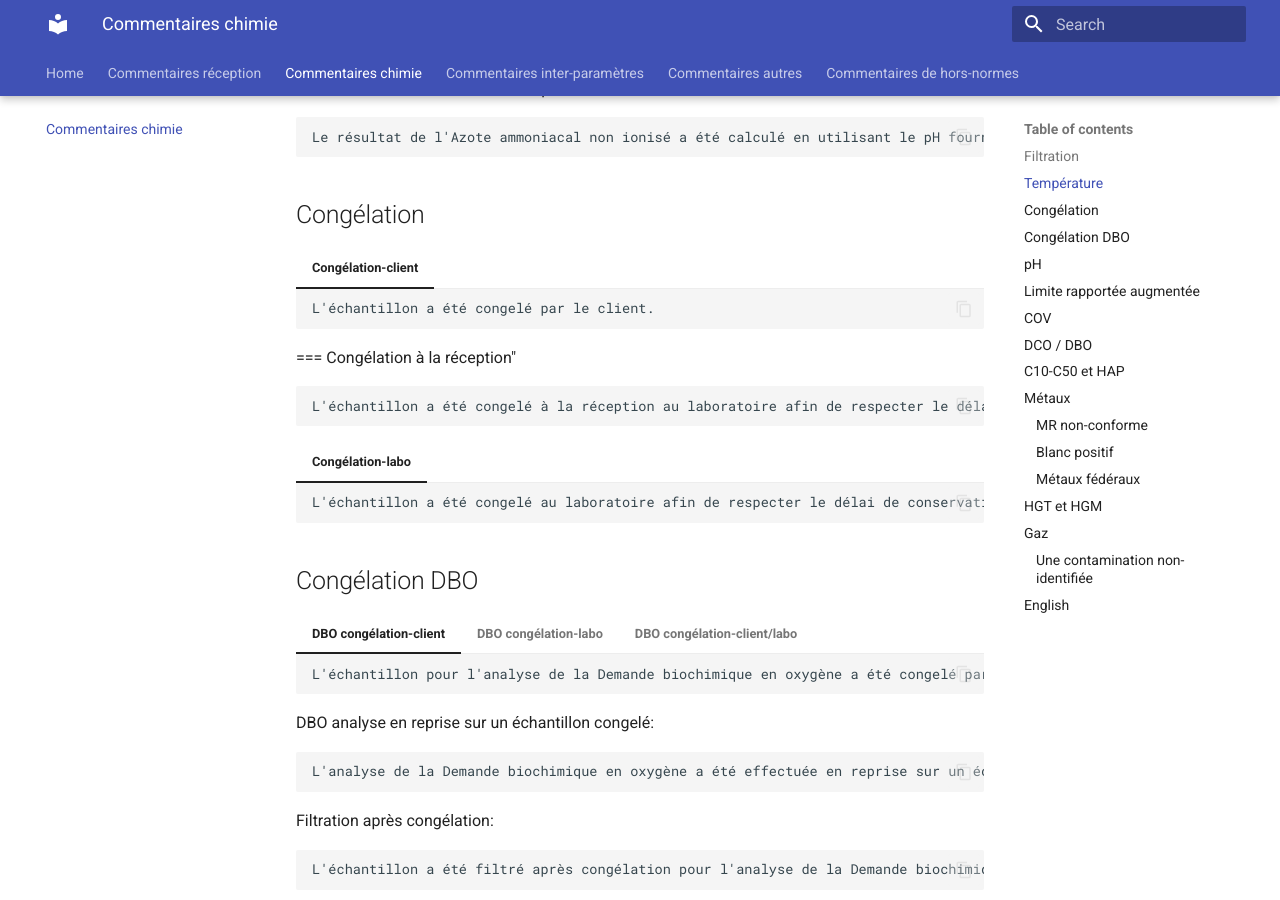
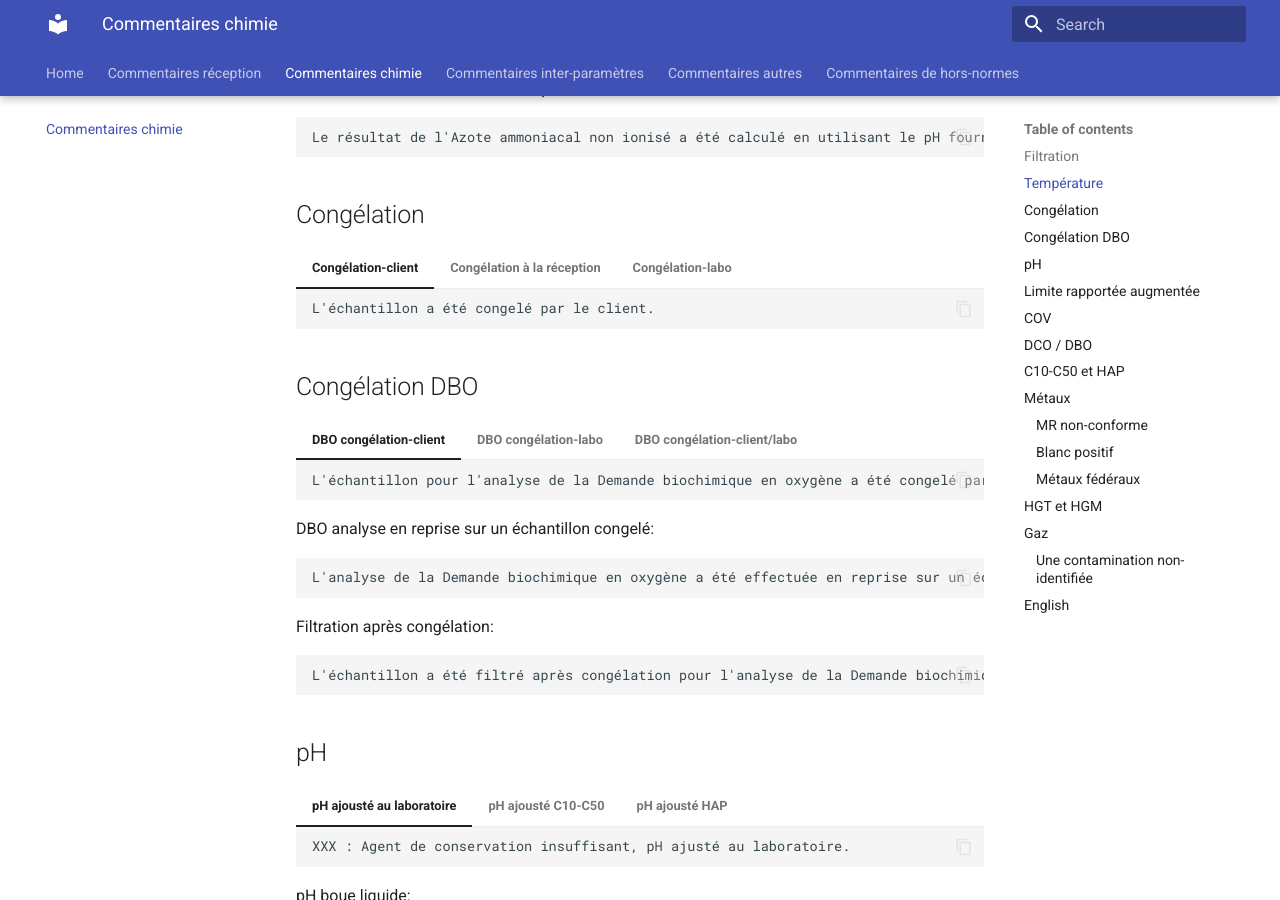
Before and after one commit to denisshragin/comments, an MkDocs documentation site: the page built from docs/chemistry.md, in a window 1280 px wide and 900 px high, scrolled down 765 px. Built offline with MkDocs 1.6.1 and Material for MkDocs 9.7.7, drawn with Linux system fonts in a browser that asks for light colours.

Commit message:
Some bugs fixed in chemistry.md

````diff
--- a/docs/chemistry.md
+++ b/docs/chemistry.md
@@ -42,7 +42,7 @@ Le résultat de l'Azote ammoniacal non ionisé a été calculé en utilisant le
     ```
     L'échantillon a été congelé par le client.
     ```
-=== Congélation à la réception"
+=== "Congélation à la réception"
     ```
     L'échantillon a été congelé à la réception au laboratoire afin de respecter le délai de conservation.
     ```
````
